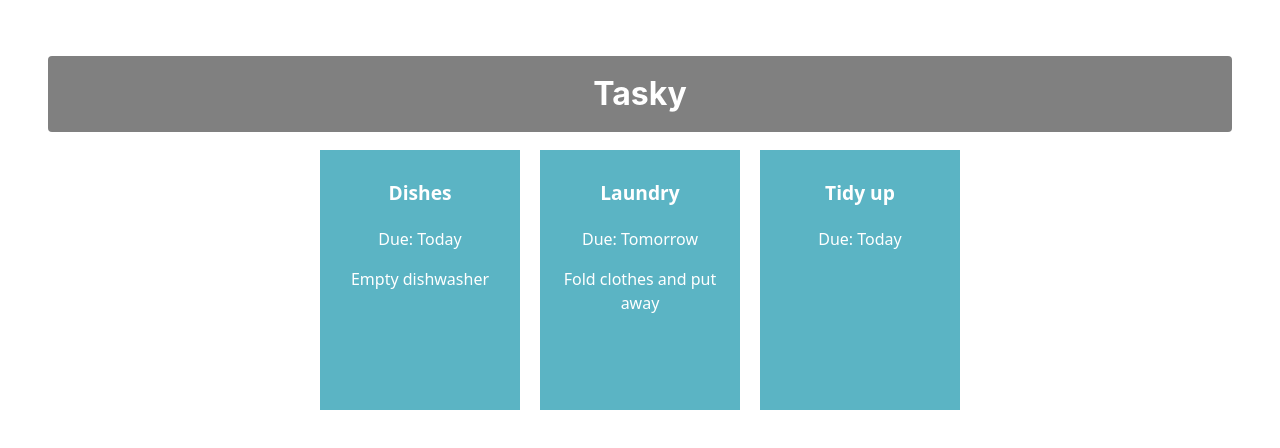
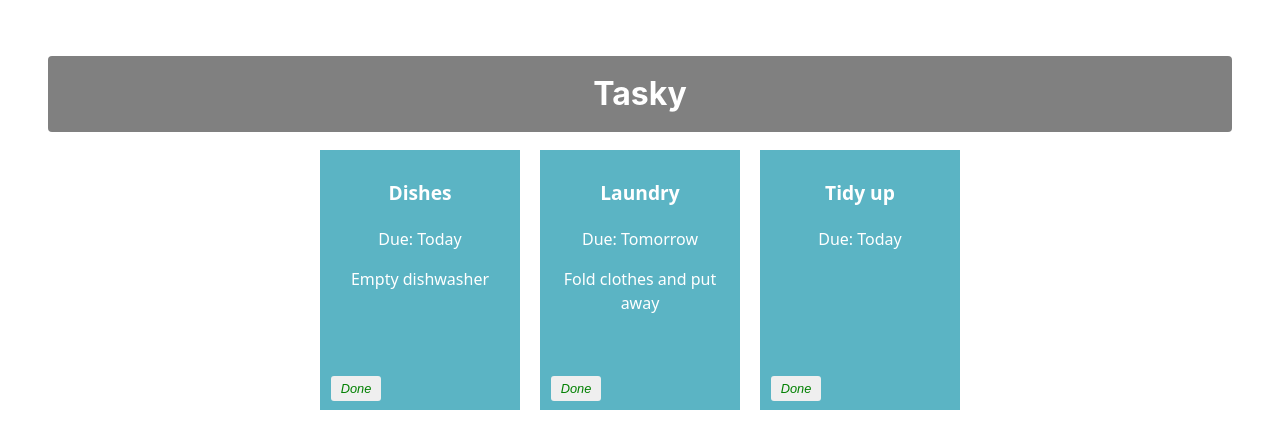
Before and after one commit to jonoryan42/react-basics-labs, a React (Vite) app in the folder tasky/: page / in a window 1280 px wide. Shown: the top 448 px of the page. Built offline with nearby package versions, Linux system fonts and the light colour scheme.

Commit message:
Mark task as done

```diff
--- a/tasky/src/App.css
+++ b/tasky/src/App.css
@@ -40,3 +40,20 @@
   font-weight: bold;
   font-size: 1.2em;
 }
+
+button {
+  border: none;
+  border-radius: 3px;
+  font-style: italic;
+  font-size: 0.8em;
+  margin: 4px 6px;
+  width: 50px;
+  height: 25px;
+}
+
+.doneButton {
+  position: absolute;
+  bottom: 5px;
+  left: 5px;
+  color: green;
+}
--- a/tasky/src/App.jsx
+++ b/tasky/src/App.jsx
@@ -6,23 +6,29 @@
 function App() {
       const [ taskState, setTaskState ] = useState({
     tasks: [
-      { id: 1, title:"Dishes", description: "Empty dishwasher", deadline: "Today", priority: "Low"},
-      { id: 2, title: "Laundry", description: "Fold clothes and put away", deadline: "Tomorrow", priority: "Medium" },
-      { id: 3, title: "Tidy up", deadline: "Today", priority: "High" }
+      { id: 1, title:"Dishes", description: "Empty dishwasher", deadline: "Today", priority: "Low", done: false},
+      { id: 2, title: "Laundry", description: "Fold clothes and put away", deadline: "Tomorrow", priority: "Medium", done: false },
+      { id: 3, title: "Tidy up", deadline: "Today", priority: "High", done: false }
     ]
   });
 
+    const doneHandler = (taskIndex) => {
+    const tasks = [...taskState.tasks];
+    tasks[taskIndex].done = !tasks[taskIndex].done;
+    setTaskState({tasks});
+  }
 
     return (
     <div className="container">
       <h1>Tasky</h1>
-         {taskState.tasks.map((task) => (
+           {taskState.tasks.map((task, index) => (
     <Task
       title={task.title}
       description={task.description}
       deadline={task.deadline}
-      priority={task.priority}
       key={task.id}
+      done={task.done}
+      markDone={() => doneHandler(index)}
     />
   ))}
 
--- a/tasky/src/components/Task.jsx
+++ b/tasky/src/components/Task.jsx
@@ -3,10 +3,13 @@
 const Task = (props) => {
 
     return (
-       <div className='card'>
+        <div className="card" style={{backgroundColor: props.done ? 'lightgrey' : '#5bb4c4'}}>
             <p className='title'>{props.title}</p>
             <p>Due: {props.deadline}</p>
             <p className='container'>{props.description}</p>
+
+        <button onClick={props.markDone} className='doneButton'>Done</button>
+
 
         </div>
 
```
